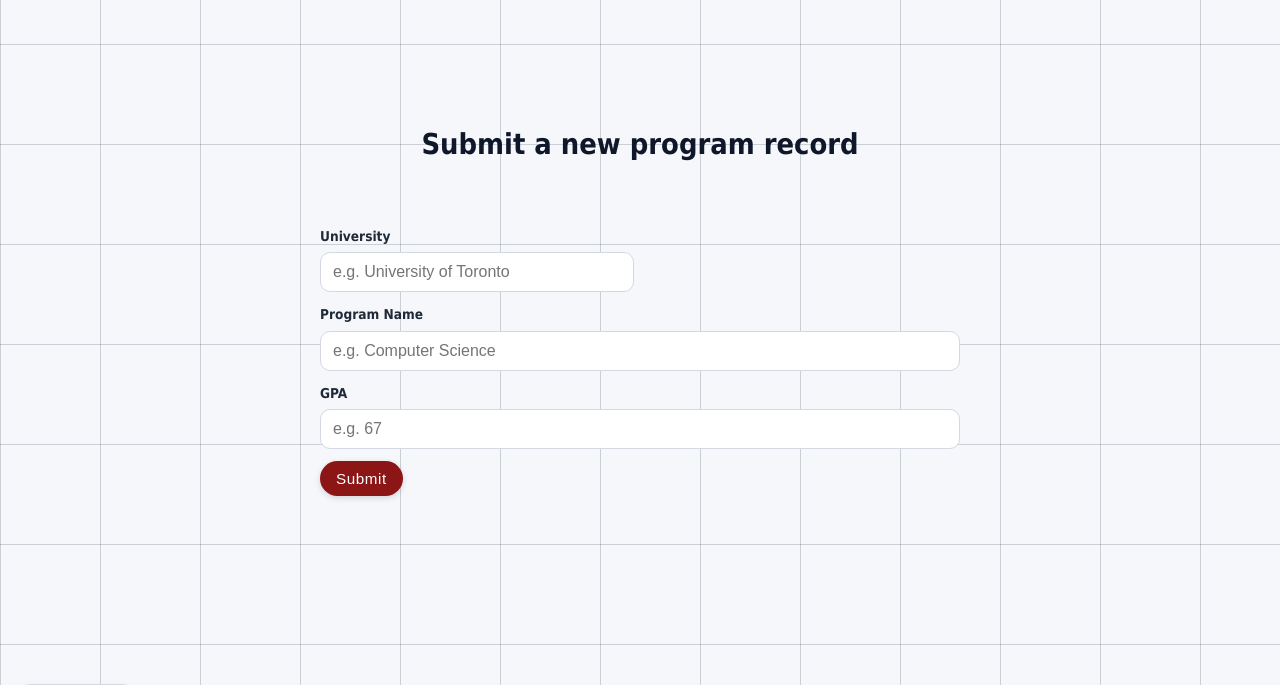
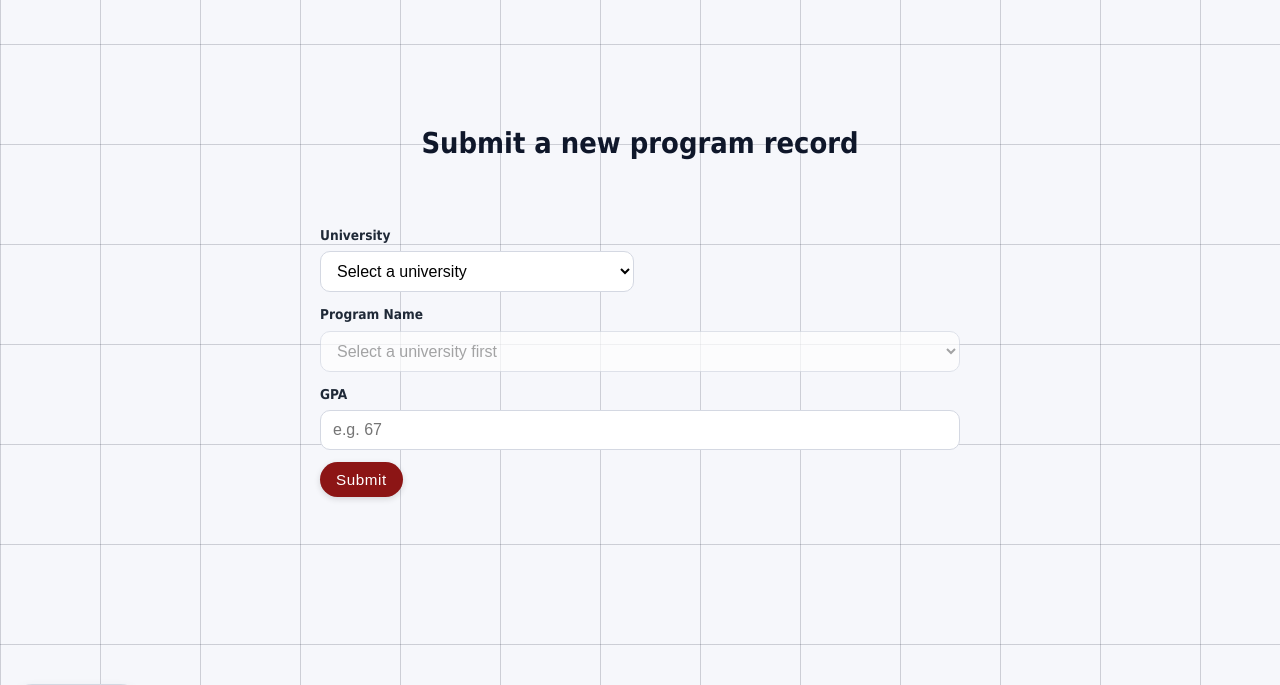
Before and after one commit to LT-733/UKNOW-by-PGSD, a Django app: page /submit/ in a window 1280 px wide. Shown: the part 56-741 px from the top of the page. Run offline with Django 5.2, Linux system fonts and the light colour scheme; the visitor is signed in with stand-in values (Sample User, id 1); some web fonts are replaced.

Commit message:
implemented feature

```diff
--- a/frontend/frontendapp/templates/frontendapp/result.html
+++ b/frontend/frontendapp/templates/frontendapp/result.html
@@ -252,7 +252,7 @@
             </a>
 
             <div class="topActions">
-                <a class="pillLink" href="#" role="button" aria-disabled="true">Log in</a>
+                <a class="pillLink" href="/login/" role="button">Log in</a>
             </div>
         </div>
     </header>
--- a/frontend/frontendapp/templates/frontendapp/submit.html
+++ b/frontend/frontendapp/templates/frontendapp/submit.html
@@ -185,7 +185,8 @@
             color: #1f2937;
         }
 
-        input {
+        input,
+        select {
             width: 100%;
             border: 1px solid #d4d8e2;
             border-radius: 10px;
@@ -196,7 +197,8 @@
             transition: border 0.15s ease, box-shadow 0.15s ease;
         }
 
-        input:focus {
+        input:focus,
+        select:focus {
             border-color: #8c1515;
             box-shadow: 0 0 0 3px rgba(140, 21, 21, 0.15);
         }
@@ -291,7 +293,12 @@
                 <div class="fieldRow">
                     <div>
                         <label for="uni">University</label>
-                        <input id="uni" name="uni" type="text" value="{{ form_data.uni }}" placeholder="e.g. University of Toronto" required />
+                        <select id="uni" name="uni" required>
+                            <option value="">Select a university</option>
+                            {% for university in universities %}
+                                <option value="{{ university }}" {% if form_data.uni == university %}selected{% endif %}>{{ university }}</option>
+                            {% endfor %}
+                        </select>
                         {% if errors.uni %}
                             <div class="error">{{ errors.uni }}</div>
                         {% endif %}
@@ -300,7 +307,9 @@
 
                 <div class="fieldFull">
                     <label for="name">Program Name</label>
-                    <input id="name" name="name" type="text" value="{{ form_data.name }}" placeholder="e.g. Computer Science" required />
+                    <select id="name" name="name" required>
+                        <option value="">Select a program</option>
+                    </select>
                     {% if errors.name %}
                         <div class="error">{{ errors.name }}</div>
                     {% endif %}
@@ -333,5 +342,46 @@
             {% endif %}
         </main>
     </div>
+
+    {{ uni_program_map|json_script:"uni-program-map" }}
+    <script>
+        (function () {
+            const uniSelect = document.getElementById("uni");
+            const programSelect = document.getElementById("name");
+            const selectedProgram = "{{ form_data.name|escapejs }}";
+            const uniProgramMap = JSON.parse(document.getElementById("uni-program-map").textContent);
+
+            function populatePrograms(university, preferredProgram) {
+                const programs = uniProgramMap[university] || [];
+                programSelect.innerHTML = "";
+
+                const placeholder = document.createElement("option");
+                placeholder.value = "";
+                placeholder.textContent = programs.length ? "Select a program" : "Select a university first";
+                programSelect.appendChild(placeholder);
+
+                programs.forEach((program) => {
+                    const option = document.createElement("option");
+                    option.value = program;
+                    option.textContent = program;
+                    if (preferredProgram && preferredProgram === program) {
+                        option.selected = true;
+                    }
+                    programSelect.appendChild(option);
+                });
+
+                programSelect.disabled = programs.length === 0;
+                if (!preferredProgram || !programs.includes(preferredProgram)) {
+                    programSelect.value = "";
+                }
+            }
+
+            uniSelect.addEventListener("change", function () {
+                populatePrograms(uniSelect.value, "");
+            });
+
+            populatePrograms(uniSelect.value, selectedProgram);
+        })();
+    </script>
 </body>
 </html>
--- a/frontend/frontendapp/views.py
+++ b/frontend/frontendapp/views.py
@@ -1,4 +1,5 @@
 from django.shortcuts import render, redirect
+from django.http import JsonResponse
 from django.db import connection
 from django.core.paginator import Paginator
 from datetime import datetime
@@ -203,11 +204,35 @@ def detail(request):
         'link': link
     })
 
+@login_required(login_url='login')
 def submit(request):
     auto_username = "anonymous"
     if getattr(request, "user", None) and request.user.is_authenticated:
         auto_username = request.user.get_username() or "anonymous"
     auto_year = str(datetime.now().year)
+
+    uni_program_map = {}
+    try:
+        with connection.cursor() as cursor:
+            cursor.execute(
+                'SELECT DISTINCT university_name, program FROM grade_results '
+                'WHERE university_name IS NOT NULL AND university_name != %s '
+                'AND program IS NOT NULL AND program != %s',
+                ["", ""],
+            )
+            rows = cursor.fetchall()
+        for university, program in rows:
+            if not university or not program:
+                continue
+            uni_program_map.setdefault(university, set()).add(program)
+        uni_program_map = {
+            university: sorted(programs, key=lambda p: p.lower())
+            for university, programs in sorted(uni_program_map.items(), key=lambda item: item[0].lower())
+        }
+    except Exception:
+        uni_program_map = {}
+
+    universities = list(uni_program_map.keys())
 
     form_data = {
         "username": auto_username,
@@ -239,19 +264,18 @@ def submit(request):
                 errors["gpa"] = "GPA must be a number."
 
         # ProgramCheckingSource = Path(settings.BASE_DIR).parent / 'source_files' / 'new_program_descriptions.csv'
-        with connection.cursor() as cursor:
-            cursor.execute('SELECT university, program FROM program_descriptions')
-            rows = cursor.fetchall()  # returns [("McGill", "Bachelor of Music"), ...]
+        valid_pairs = {
+            (university.lower(), program.lower())
+            for university, programs in uni_program_map.items()
+            for program in programs
+        }
 
-            # Build a set of (university, program) tuples for fast lookup
-            valid_pairs = {(row[0].lower(), row[1].lower()) for row in rows}
+        user_pair = (form_data["uni"].lower(), form_data["name"].lower())
 
-            user_pair = (form_data["uni"].lower(), form_data["name"].lower())
-
-            if user_pair not in valid_pairs:
-                errors["name"] = "Program name must be valid."
-                errors["uni"] = "University name must be valid"
-                print(errors)
+        if user_pair not in valid_pairs:
+            errors["name"] = "Program name must be valid for the selected university."
+            errors["uni"] = "University name must be valid."
+            print(errors)
             # if form_data["name"].lower() not in programlist:
             #     errors["name"] = "Program name must be valid."
             #     print(errors)
@@ -260,14 +284,14 @@ def submit(request):
             #     print(errors)
 
     # finally do the database action here
-    if not errors:
+    if request.method == "POST" and not errors:
         PUSH_MESSAGE = ('INSERT INTO grade_results (acceptance_year, program, university_name, admission_average, acceptance_status, userid) VALUES (%s, %s, %s, %s, %s, %s)')
         try:
             with connection.cursor() as cursor:
                 cursor.execute(PUSH_MESSAGE, [form_data["year"], form_data["name"], form_data["uni"], form_data["gpa"], "accepted", form_data["username"]])
         except Exception as e:
             errors["dberror"] = str(e)
-    success = not errors
+    success = request.method == "POST" and not errors
     return render(
         request,
         "frontendapp/submit.html",
@@ -275,6 +299,8 @@ def submit(request):
             "form_data": form_data,
             "errors": errors,
             "success": success,
+            "universities": universities,
+            "uni_program_map": uni_program_map,
         },
     )
 
```
